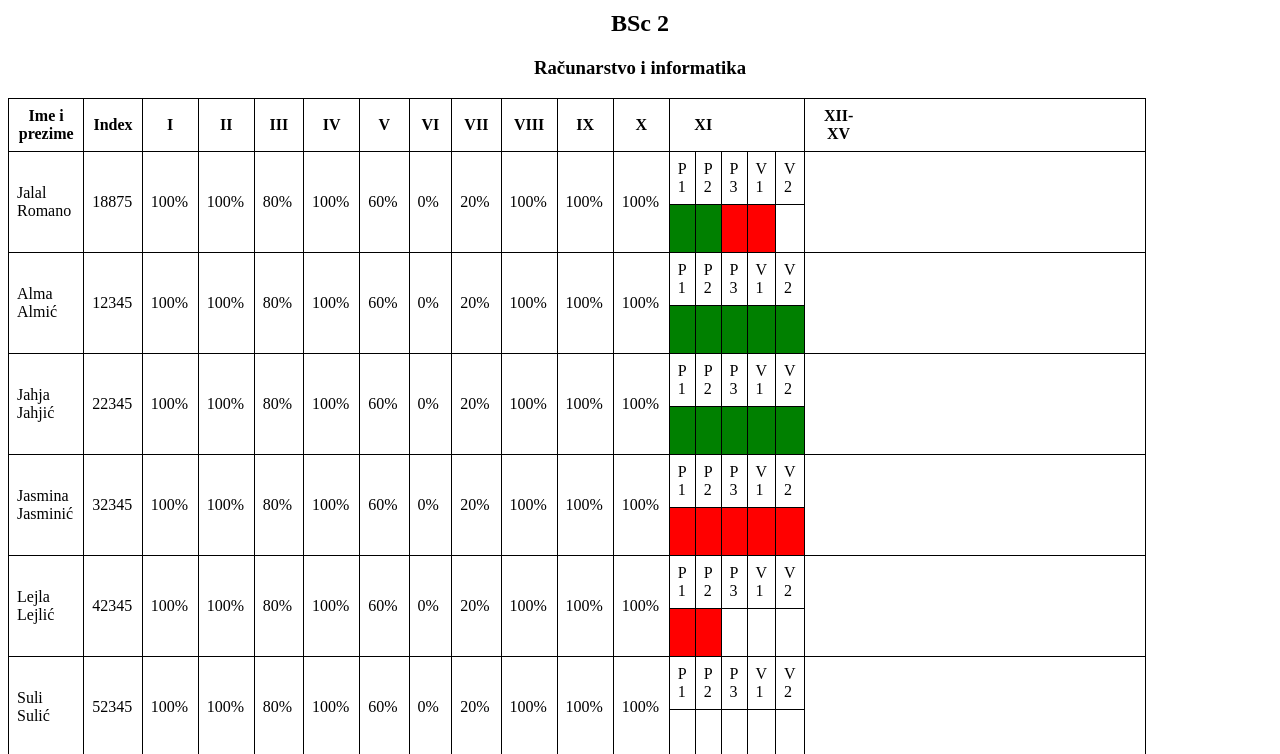
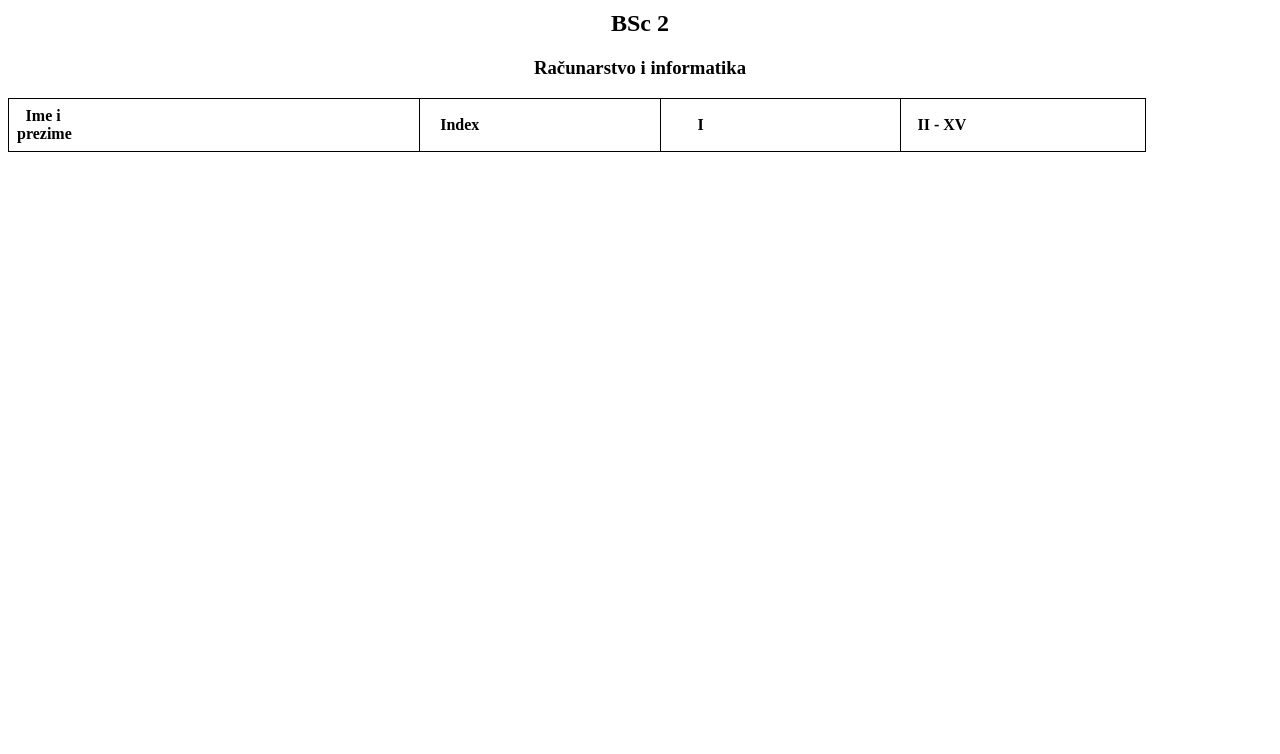
Before and after one commit to jromano17/attendanceApp, a plain HTML site: page html/prisustvo.html in a window 1280 px wide. Shown: the part 73-827 px from the top of the page. After the commit the page ends 800 px from the top, so only its background shows below. Drawn offline with Linux system fonts and the light colour scheme.

Commit message:
prvi commit

```diff
--- a/html/prisustvo.html
+++ b/html/prisustvo.html
@@ -6,8 +6,15 @@
 <META name="viewport" content="width=device-width,initial-scale=1">
 <META http-equiv="Content-Type" content="text/html; charset=utf-8">
 </HEAD>
-<BODY>
 
+<SCRIPT src="../scripts/prisustvo.js"></SCRIPT>
+<SCRIPT src="../scripts/TabelaPrisustvo.js"></SCRIPT>
+
+<BODY onLoad="pozovi();">
+
+
+    <div id="divSadrzaj" >
+        <!--
     <h1>Logički dizajn</h1>
     <h2>BSc 2</h2>
     <h3>Računarstvo i informatika</h3>
@@ -385,6 +392,8 @@
             <td class="prisutan"></td>
         </tr>
     </table>
+       -->
+    </div>
 
 </BODY>
 </HTML>
--- /dev/null
+++ b/scripts/TabelaPrisustvo.js
@@ -0,0 +1,33 @@
+let TabelaPrisustvo = function (divRef, podaci) {
+    divRef.innerHTML="";
+  /*
+    let prisustvo = TabelaPrisustvo(div, {studenti: [{ime:"Neko",index:12345}],
+     prisustva:[{sedmica:1,predavanja:1,vjezbe:1,index:12345}], predmet:"WT", brojPredavanjaSedmicno:3, brojVjezbiSedmicno:2});
+*/
+    var brojSedmica = 0;
+    for(let i = 0; i<podaci.prisustva.length; i++){
+        if(podaci.prisustva[i].sedmica>brojSedmica) brojSedmica = podaci.prisustva[i].sedmica;
+    }
+    var rimskiBrojevi = ["I", "II", "III", "IV", "V", "VI", "VII", "VIII", "IX", "X", "XI", "XII", "XIII", "XIV", "XV"];
+    var brojCasova = podaci.brojPredavanjaSedmicno + podaci.brojVjezbiSedmicno;
+    var htmlKod;
+    htmlKod = "<h1>" + podaci.predmet + "</h1>";
+    htmlKod += "<h2>BSc 2</h2>"+
+    "<h3>Računarstvo i informatika</h3> "+
+    " <table id=\"tabela\">"+
+    "<tr>"+
+    "<th>Ime i prezime</th>"+
+    "<th>Index</th>" ;
+    for(let i = 0; i<brojSedmica-1; i++){
+        htmlKod += "<th>" + rimskiBrojevi[i] + "</th>";
+    }
+    htmlKod += "<th colspan=\"" + brojCasova + "\">" + rimskiBrojevi[brojSedmica-1] + "</th>";
+    if(brojSedmica<14) htmlKod += "<th>" + rimskiBrojevi[brojSedmica] + " - XV </th>" ;
+    else if(brojSedmica==14) htmlKod += "<th>XV</th>";
+
+    htmlKod+="</tr>";
+
+
+    htmlKod+="</table>";
+    divRef.innerHTML = htmlKod;
+};
--- /dev/null
+++ b/scripts/prisustvo.js
@@ -0,0 +1,8 @@
+function pozovi(){
+    let div = document.getElementById("divSadrzaj");
+    let prisustvo = TabelaPrisustvo(div, {studenti: [{ime:"Neko",index:12345}], prisustva:[{sedmica:1,predavanja:1,vjezbe:1,index:12345}], predmet:"WT", brojPredavanjaSedmicno:3, brojVjezbiSedmicno:2});
+
+
+    //prisustvo.sljedecaSedmica();
+    //prisustvo.prethodnaSedmica();
+}
```
